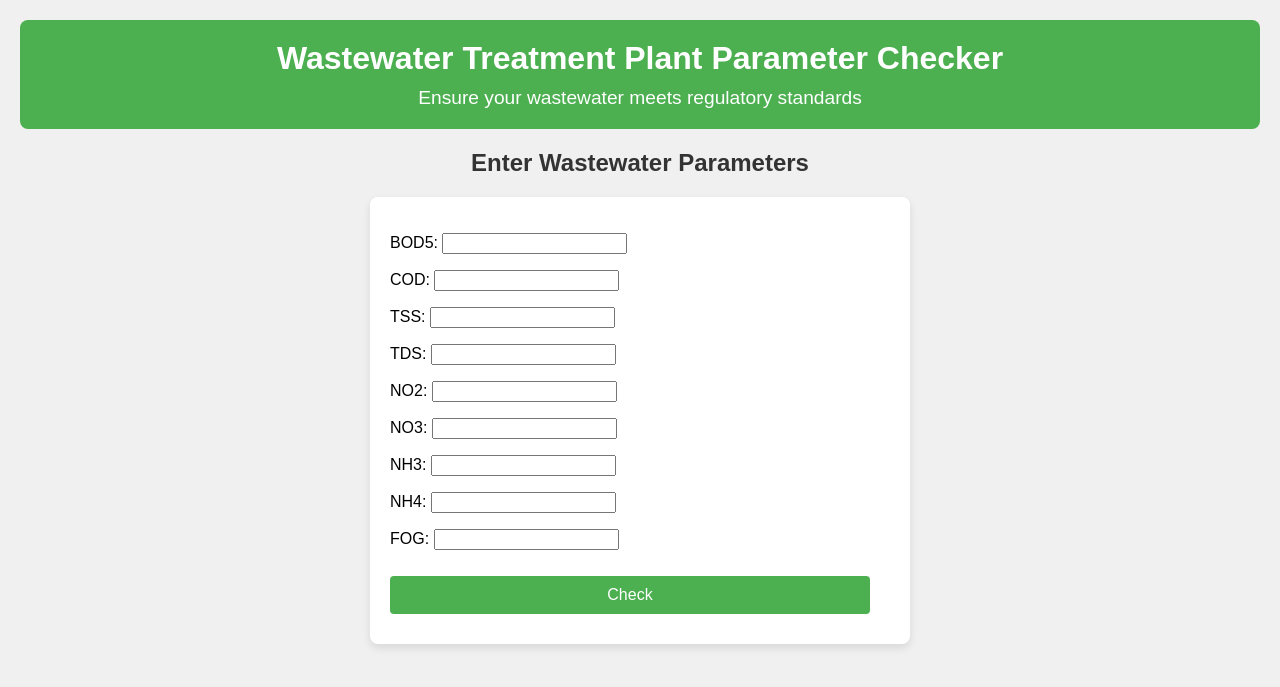
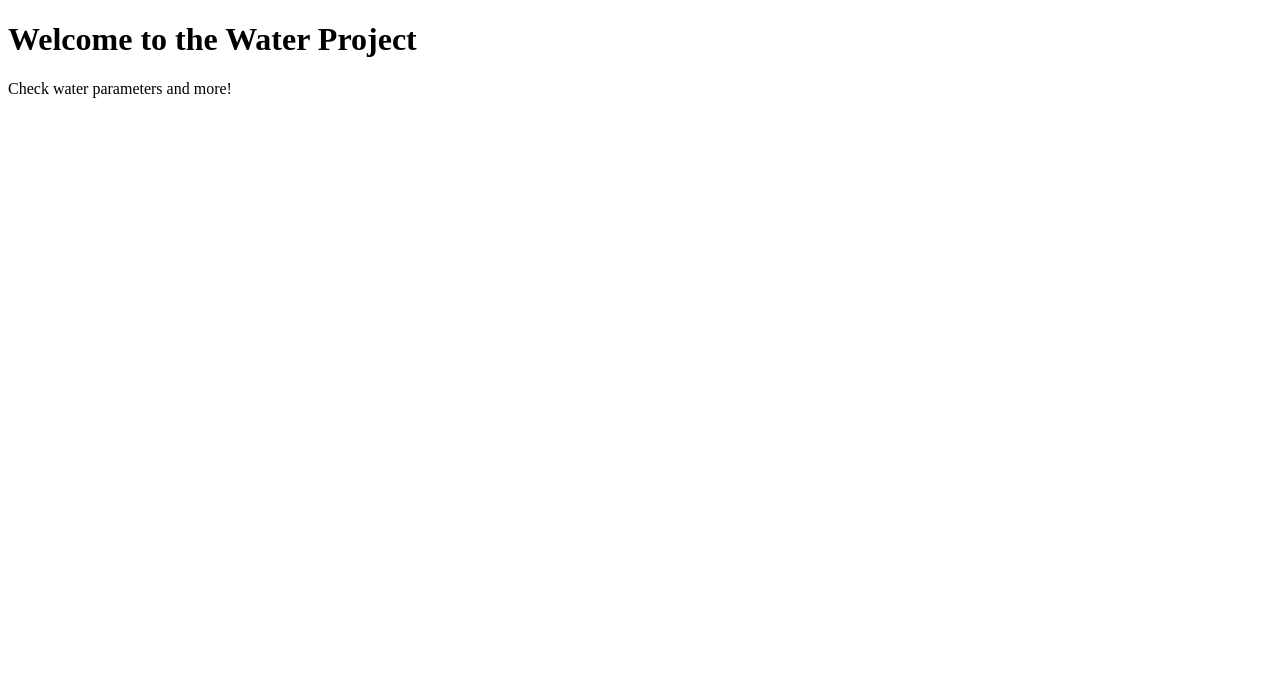
Before and after one commit to Alamrow/water, a Django app: template wastewater_app/templates/index.html in a window 1280 px wide. Shown: the top 687 px of the page. Run offline with Django 5.2, Linux system fonts and the light colour scheme; the template is opened without the code that fills it: values that come from a table or form of the project are taken from there, others are empty.

Commit message:
Update index.html

```diff
--- a/wastewater_app/templates/index.html
+++ b/wastewater_app/templates/index.html
@@ -1,20 +1,12 @@
 <!DOCTYPE html>
-<html>
+<html lang="en">
 <head>
-    <title>Wastewater Check</title>
-    {% load static %}
-    <link rel="stylesheet" type="text/css" href="{% static 'wastewater_app/styles.css' %}">
+  <meta charset="UTF-8">
+  <meta name="viewport" content="width=device-width, initial-scale=1.0">
+  <title>Water Project</title>
 </head>
 <body>
-    <header>
-        <h1>Wastewater Treatment Plant Parameter Checker</h1>
-        <p>Ensure your wastewater meets regulatory standards</p>
-    </header>
-    <h2>Enter Wastewater Parameters</h2>
-    <form method="post">
-        {% csrf_token %}
-        {{ form.as_p }}
-        <input type="submit" value="Check">
-    </form>
+  <h1>Welcome to the Water Project</h1>
+  <p>Check water parameters and more!</p>
 </body>
 </html>
```
